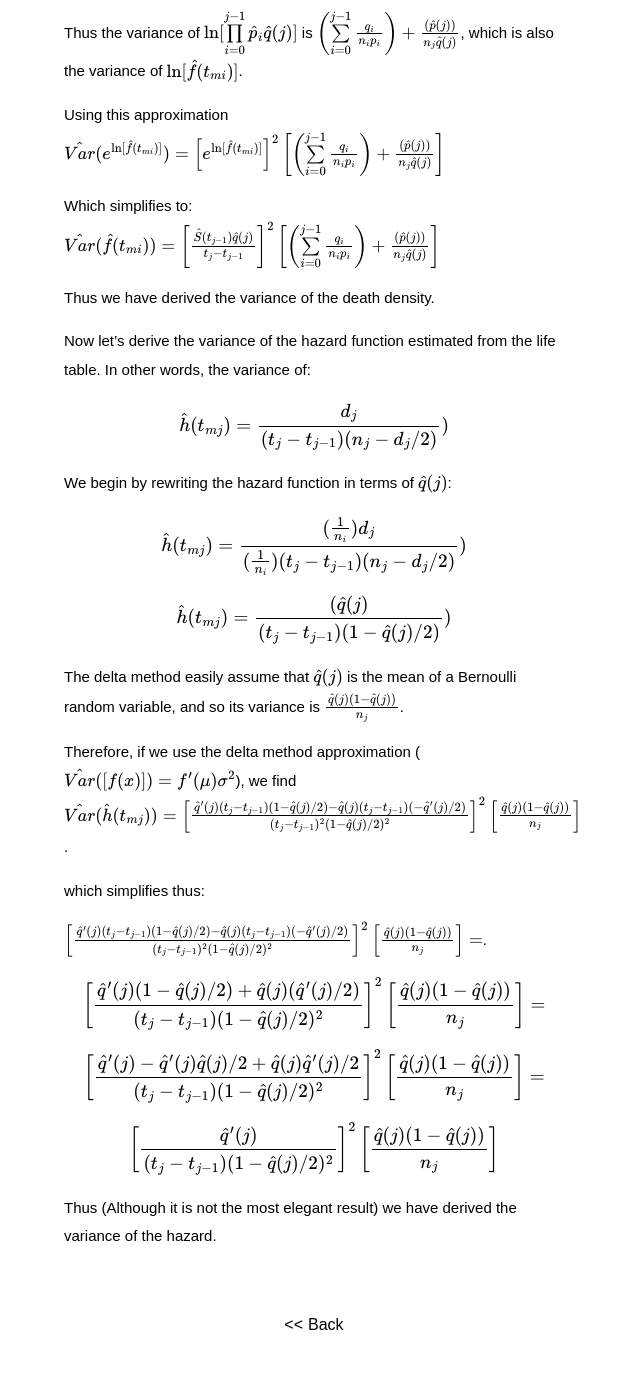
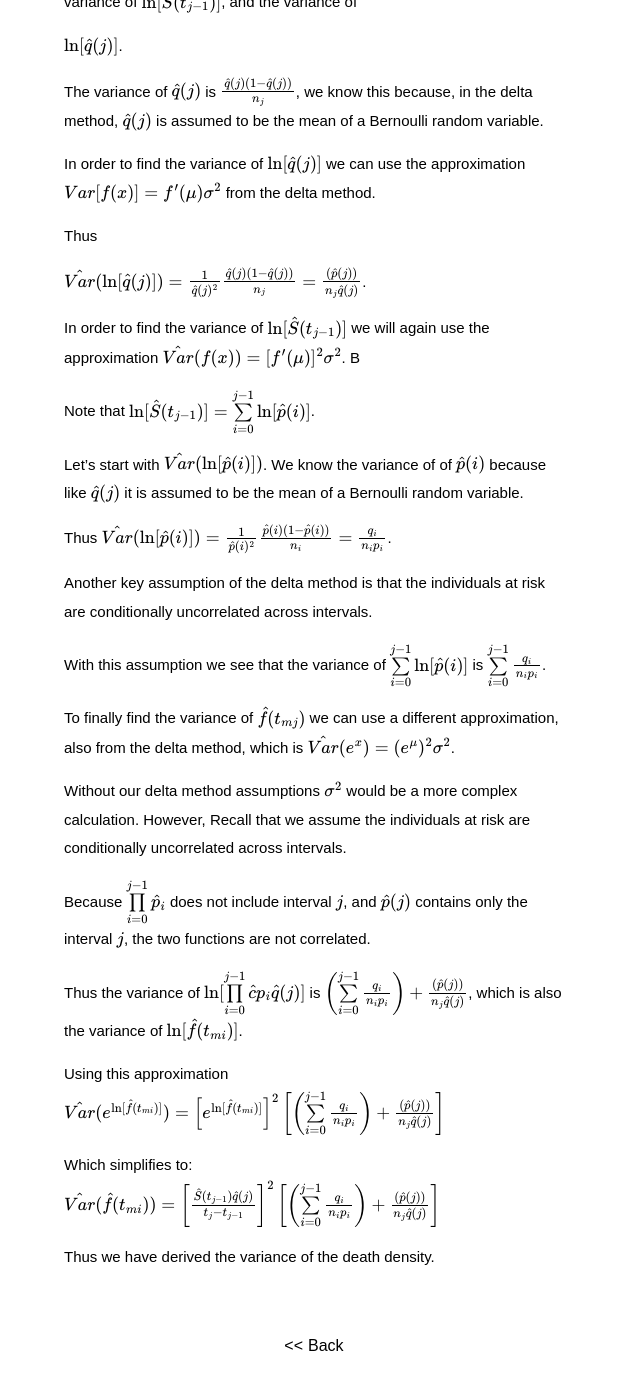
Before and after one commit to rmFlynn/rmflynn.github.io, a Jekyll site: the page built from _posts/2016-03-13-Theory-Example-Delta-Method.md, in a window 1280 px wide and 1400 px high, scrolled down 1534 px. Shown: the top 1390 px of the window, without its empty margins (326-966 px from the left). Built offline with Jekyll 4.4.1, drawn with Linux system fonts in a browser that asks for light colours; some web fonts are replaced; formulas are drawn with MathJax 3; some of the changed text lies outside the part shown.

Commit message:
finish the post

```diff
--- a/_posts/2016-03-13-Theory-Example-Delta-Method.md
+++ b/_posts/2016-03-13-Theory-Example-Delta-Method.md
@@ -3,128 +3,138 @@
 updated: 2016-03-13 15:56
 ---
 
-When the
+When the varianc of a distrobution is not easly durived or not atall availible the delta method can be an efective whay to estimate it. One example that you will run into in time to event analisis is the variance acoiated with the deat dencity function, the form of it that you see in actuarial tables AKA:
 
-
-Let’s derive the variance
- of the death density function, as estimated
-from the life table. In other words, the variance of:
 $$\hat f(t_{mj})=\frac{ \hat S(t_{j-1}) \hat q(j) }{t_j-t_{j-1}}$$
 
 Note that $$\hat f(t_{mj})$$ is the product of the functions
 $$\hat S(t_{j-1})$$ and $$\hat q(j)$$, multiplied by the constant
 $$\frac{ 1 }{t_j-t_{j-1}}$$.
 
+
 We now want to apply the delta method, but the process will be easier if
 take the ln of the function first
+
 $$\ln[\hat f(t_{mi})] = \ln[\frac{\hat S(t_{j-1}) \hat q(j)}{t_j-t_{j-1}}]$$.
 
 
 
 The delta method provides the approximation
+
 $$\hat{Var}[f(x)]=f'(\mu)\sigma^2$$.
 
 Thus order to apply the delta method we need to derive and combine the
+---
+title: Death Density Function & The Delta Method
+updated: 2016-03-13 15:56
+---
+
+
+When the variance of a distribution is not easily derived or not at all available the delta method can be an effective way to estimate it. One example that you will run into in time to event analysis is the variance associated with the death density function, the form of it that you see in actuarial tables AKA:
+
+
+$$\hat f(t_{mj})=\frac{ \hat S(t_{j-1}) \hat q(j) }{t_j-t_{j-1}}$$
+
+
+Note that $$\hat f(t_{mj})$$ is the product of the functions
+$$\hat S(t_{j-1})$$ and $$\hat q(j)$$, multiplied by the constant
+$$\frac{ 1 }{t_j-t_{j-1}}$$.
+
+
+
+
+We now want to apply the delta method, but the process will be easier if
+take the ln of the function first
+
+
+$$\ln[\hat f(t_{mi})] = \ln[\frac{\hat S(t_{j-1}) \hat q(j)}{t_j-t_{j-1}}]$$.
+
+
+
+
+
+
+The delta method provides the approximation
+
+
+$$\hat{Var}[f(x)]=f'(\mu)\sigma^2$$.
+
+
+Thus order to apply the delta method we need to derive and combine the
 variance of $$ \ln[\hat S(t_{j-1})] $$, and the variance of
+
+
 $$\ln[\hat q(j)]$$.
+
 
 The variance of $$\hat q(j)$$ is $$\frac{\hat q(j)(1-\hat q(j))}{n_j}$$, we
 know this because, in the delta method, $$\hat q(j)$$ is assumed to be the
 mean of a Bernoulli random variable.
 
+
 In order to find the variance of $$\ln [\hat q(j)]$$ we can use the
 approximation $$Var[f(x)]=f'(\mu)\sigma^2$$ from the delta method.
 
+
 Thus
+
+
 $$\hat{Var}(\ln [\hat q(j)])=\frac{1}{\hat q(j)^2} \frac{\hat q(j)(1-\hat q(j))}{n_j}= \frac{(\hat p(j))}{n_j \hat q(j)}$$.
+
 
 In order to find the variance of $$\ln[\hat S(t_{j-1})]$$ we will again
 use the approximation $$\hat{Var}(f(x))=[f'(\mu)]^2\sigma^2$$.
+B
+
 
 Note that $$\ln[\hat S(t_{j-1})]=\sum\limits_{i=0}^{j-1}\ln[\hat p(i) ]$$.
+
 
 Let’s start with $$\hat{Var}(\ln[\hat p(i) ])$$. We know the variance of
 of $$\hat p(i)$$ because like $$\hat q(j)$$ it is assumed to be the mean of
 a Bernoulli random variable.
 
+
 Thus
 $$\hat{Var}(\ln [\hat p(i)])=\frac{1}{\hat p(i)^2} \frac{\hat p(i)(1-\hat p(i))}{n_i} = \frac{q_i}{n_ip_i}$$.
 
+
 Another key assumption of the delta method is that the individuals at
 risk are conditionally uncorrelated across intervals.
+
 
 With this assumption we see that the variance of
 $$\sum\limits_{i=0}^{j-1}\ln[\hat p(i) ]$$ is
 $$\sum\limits_{i=0}^{j-1} \frac{q_i}{n_ip_i}$$.
 
+
 To finally find the variance of $$\hat f(t_{mj})$$ we can use a different
 approximation, also from the delta method, which is
 $$\hat{Var}(e^x)=(e^\mu)^2\sigma^2$$.
+
 
 Without our delta method assumptions $$\sigma^2$$ would be a more complex
 calculation. However, Recall that we assume the individuals at risk are
 conditionally uncorrelated across intervals.
 
+
 Because $$\prod\limits_{i=0}^{j-1} \hat{p}_i$$ does not include interval
 $$j$$, and $$\hat p(j)$$ contains only the interval $$j$$, the two functions
 are not correlated.
 
-Thus the variance of $$\ln[\prod\limits_{i=0}^{j-1}\hat p_i \hat q(j)]$$
+
+Thus the variance of $$\ln[\prod\limits_{i=0}^{j-1}\hat cp_i \hat q(j)]$$
 is
 $$\left( \sum\limits_{i=0}^{j-1} \frac{q_i}{n_ip_i}\right) + \frac{(\hat p(j))}{n_j \hat q(j)}$$,
 which is also the variance of $$\ln[\hat f(t_{mi})]$$.
 
+
 Using this approximation
 $$\hat{Var}(e^{\ln[\hat f(t_{mi})]}) = \left[ e^{\ln[\hat f(t_{mi})]} \right]^2 \left[ \left( \sum\limits_{i=0}^{j-1} \frac{q_i}{n_ip_i}\right) + \frac{(\hat p(j))}{n_j \hat q(j)} \right]$$
+
 
 Which simplifies to:
 $$\hat{Var}(\hat f(t_{mi})) = \left[ \frac{ \hat S(t_{j-1}) \hat q(j) }{t_j-t_{j-1}} \right]^2 \left[ \left( \sum\limits_{i=0}^{j-1} \frac{q_i}{n_ip_i}\right) + \frac{(\hat p(j))}{n_j \hat q(j)} \right]$$
 
+
 Thus we have derived the variance of the death density.
-
-Now let’s derive the variance of the hazard function estimated from the
-life table. In other words, the variance of:
-
-$$\hat{h}(t_{mj})=\frac{d_j}{(t_j-t_{j-1})(n_j-d_j/2)})$$
-
-We begin by rewriting the hazard function in terms of $$\hat{q}(j)$$:
-
-$$\hat{h}(t_{mj})=\frac{(\frac{1}{n_i})d_j}{(\frac{1}{n_i})(t_j-t_{j-1})(n_j-d_j/2)})$$
-
-$$\hat{h}(t_{mj})=\frac{(\hat{q}(j)}{(t_j-t_{j-1})(1-\hat{q}(j)/2)})$$
-
-The delta method easily assume that $$\hat q(j)$$ is the mean of a
-Bernoulli random variable, and so its variance is
-$$\frac{\hat q(j)(1-\hat q(j))}{n_j}$$.
-
-Therefore, if we use the delta method approximation
-($$\hat{Var}([f(x)])=f'(\mu)\sigma^2$$), we find
-$$\hat{Var}(\hat{h}(t_{mj}))=\left[ \frac{\hat{q}'(j)(t_j-t_{j-1})(1-\hat{q}(j)/2)-\hat{q}(j) (t_j-t_{j-1})(-\hat{q}'(j)/2)} {(t_j-t_{j-1})^2(1-\hat{q}(j)/2)^2} \right]^2 \left[ \frac{\hat q(j)(1-\hat q(j))}{n_j} \right]$$.
-
-which simplifies thus:
-
-$$\left[ \frac{\hat{q}'(j)(t_j-t_{j-1})(1-\hat{q}(j)/2)-\hat{q}(j) (t_j-t_{j-1})(-\hat{q}'(j)/2)} {(t_j-t_{j-1})^2(1-\hat{q}(j)/2)^2} \right]^2 \left[ \frac{\hat q(j)(1-\hat q(j))}{n_j} \right]=$$.
-
-$$\left[
-\frac
-{\hat{q}'(j)(1-\hat{q}(j)/2)+\hat{q}(j)(\hat{q}'(j)/2)}
-{(t_j-t_{j-1})(1-\hat{q}(j)/2)^2}
-\right]^2
-\left[ \frac{\hat q(j)(1-\hat q(j))}{n_j} \right]=$$
-
-$$\left[
-\frac
-{\hat{q}'(j)-\hat{q}'(j)\hat{q}(j)/2+\hat{q}(j)\hat{q}'(j)/2}
-{(t_j-t_{j-1})(1-\hat{q}(j)/2)^2}
-\right]^2
-\left[ \frac{\hat q(j)(1-\hat q(j))}{n_j} \right]=$$
-
-$$\left[
-\frac
-{\hat{q}'(j)}
-{(t_j-t_{j-1})(1-\hat{q}(j)/2)^2}
-\right]^2
-\left[ \frac{\hat q(j)(1-\hat q(j))}{n_j} \right]$$
-
-Thus (Although it is not the most elegant result) we have derived the
-variance of the hazard.
```
